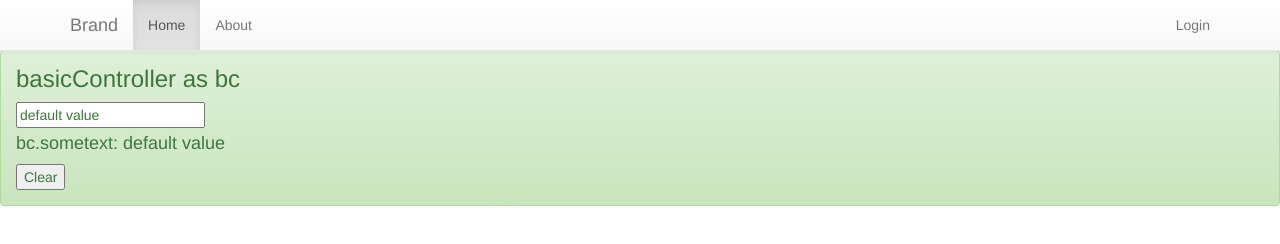
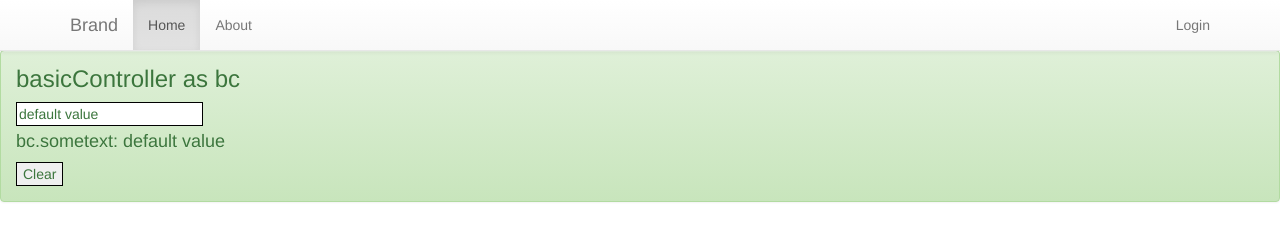
Before and after one commit to albertogarza/TeachingMaterials, a plain HTML site: page AngularJS/06-Controllers/index.html in a window 1280 px wide. Drawn offline with nearby package versions, Linux system fonts and the light colour scheme; some packages are replaced by stand-ins of ours.

Commit message:
cleaned up sample

```diff
--- a/AngularJS/06-Controllers/css/style.css
+++ b/AngularJS/06-Controllers/css/style.css
@@ -1,4 +1,5 @@
 h3 { margin-top: 0; }
 h4 { margin-top: 6px !important; }
 .top-margin { margin-top: 50px; }
-body { height: 150%; }
+body, .alert, .container, [ui-view] { min-height: 100%; }
+input[type=text], button { border: black 1px solid; }
--- a/AngularJS/06-Controllers/js/navController.js
+++ b/AngularJS/06-Controllers/js/navController.js
@@ -4,7 +4,7 @@
     angular.module('navController', [])
         .controller('navController', navController);
 
-    basicController.$inject = ["$location"];
+    navController.$inject = ["$location"];
 
     function navController($location)
     {
@@ -13,7 +13,7 @@
 
         function isActive(viewLocation) {
             return viewLocation === $location.path();
-        };
+        }
     }
 
 }());
```
